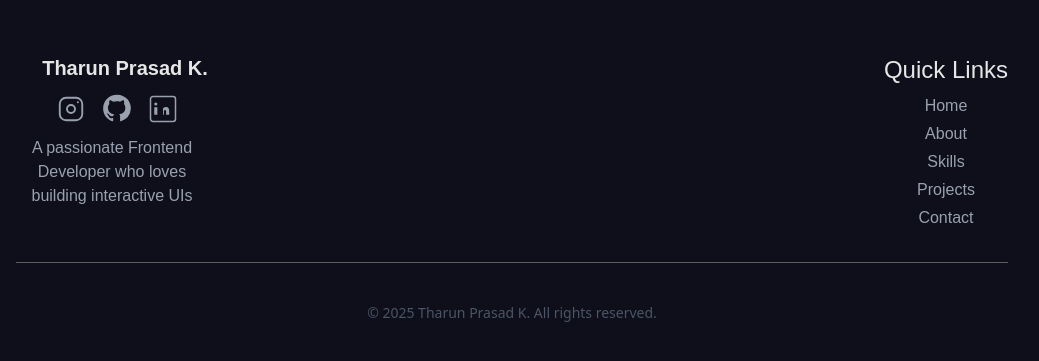
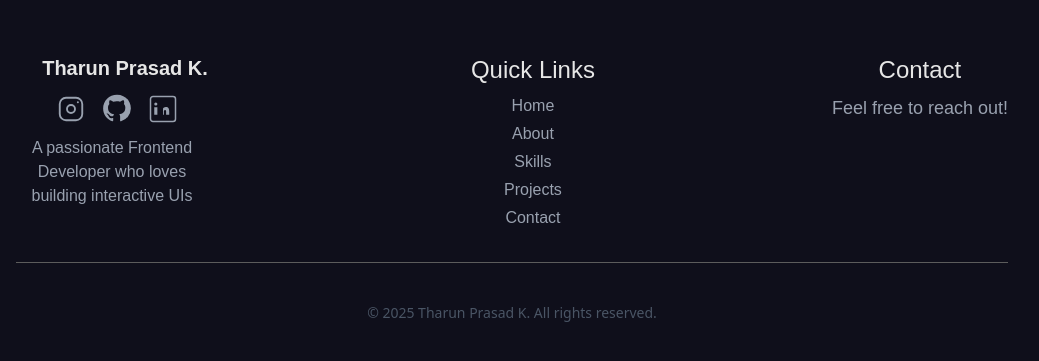
Before and after one commit to tharun10x/Portfoilio, a React (Vite) app: page / in a window 1280 px wide. Shown: the part 2840-3201 px from the top of the page, without its empty margins (128-1167 px from the left). Built offline with nearby package versions, Linux system fonts and the light colour scheme.

Commit message:
added contact

```diff
--- a/src/Components/footer.jsx
+++ b/src/Components/footer.jsx
@@ -87,6 +87,11 @@ export default function Footer() {
               <li><a className="text-gray-400 hover:text-gray-200 transition" href="#contact">Contact</a></li>
             </ul>
           </div>
+          <div className="contact">
+            <h2 className="text-2xl text-[#E6E6E6] mb-2">Contact</h2>
+            <p className="text-gray-400 text-lg">Feel free to reach out!</p>
+            <a href=""></a>
+          </div>
         </div>
 
         <div className="border-t border-[#5c5c5cff] mt-8 pt-6" />
```
